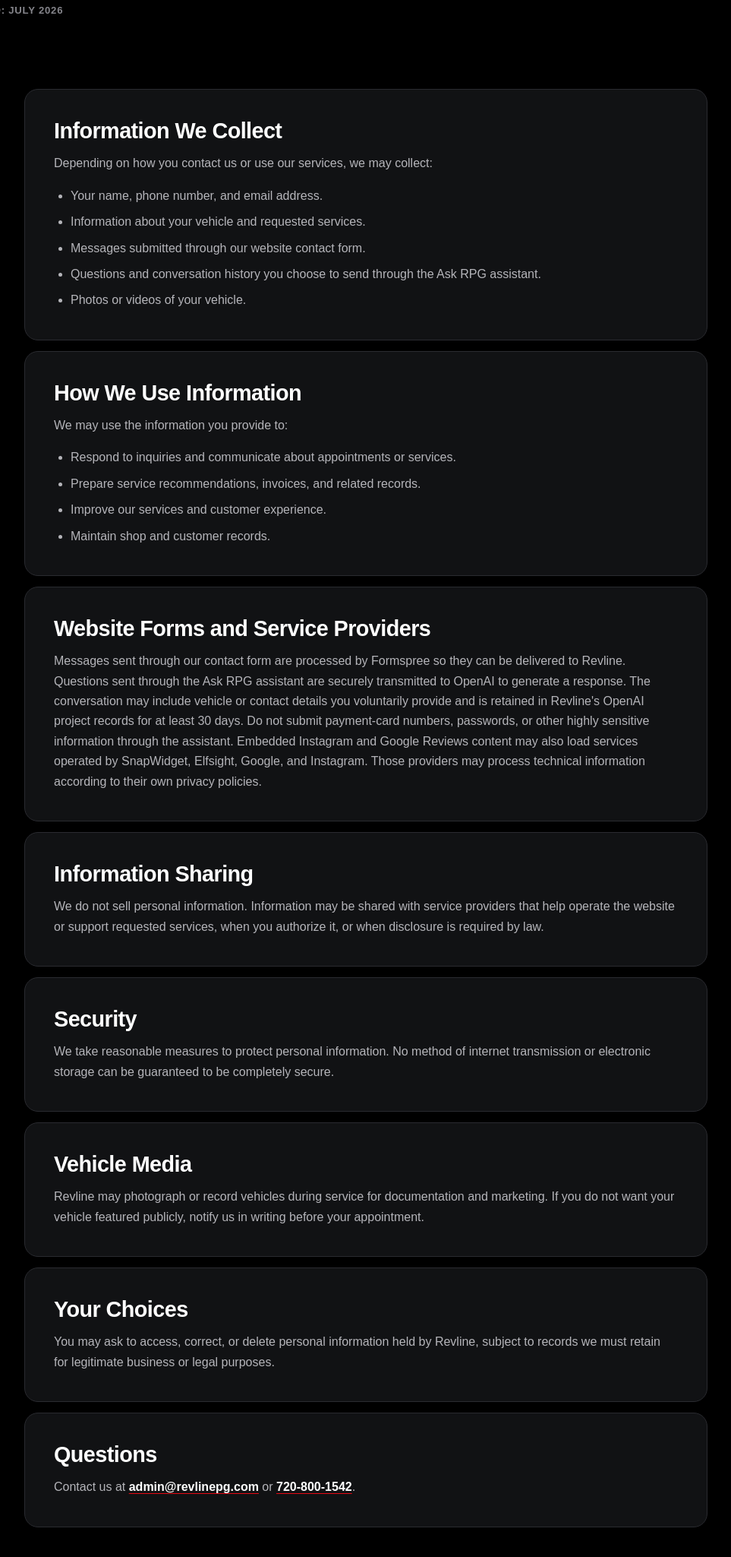
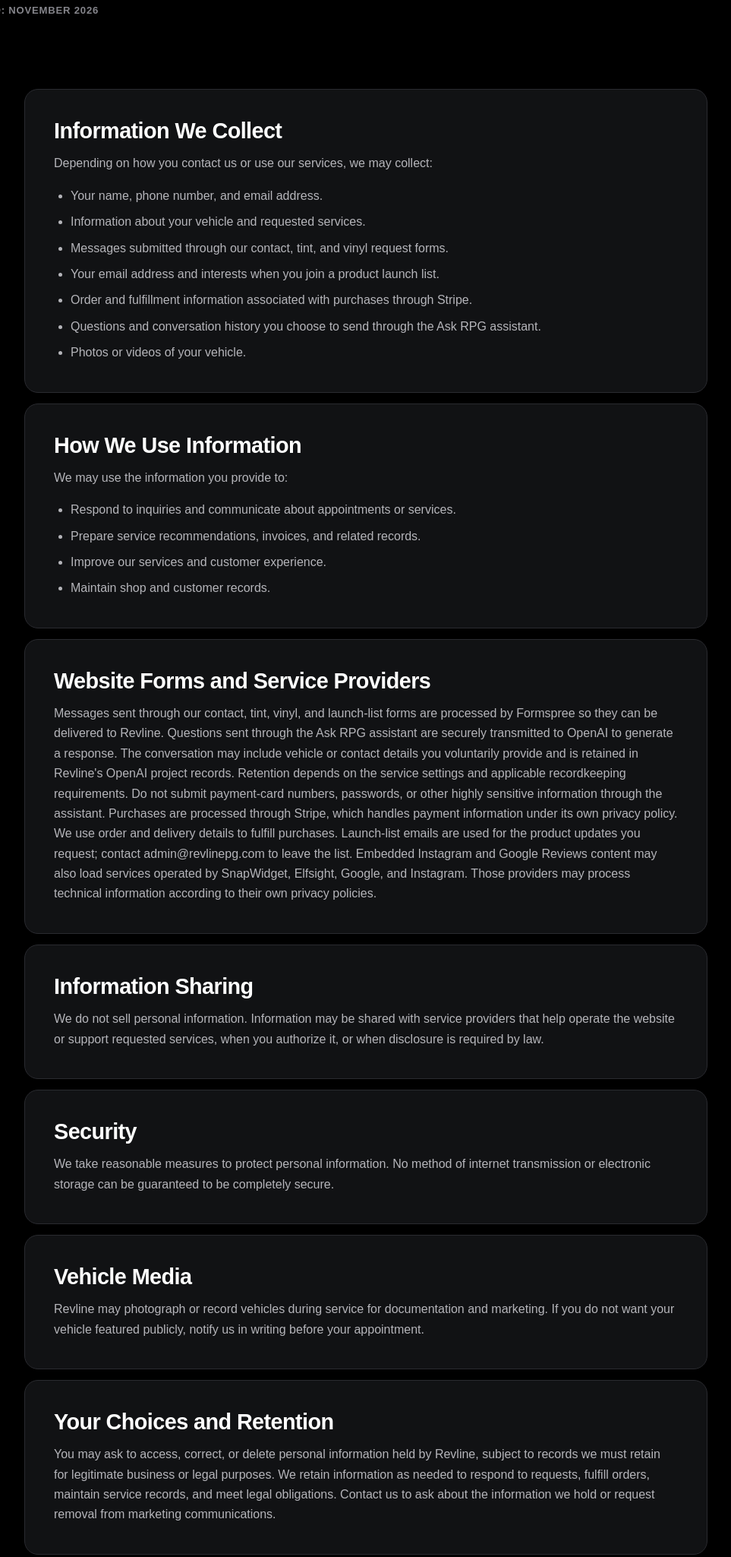
Before and after one commit to revlinepg/revline-website, a website: page privacy.html in a window 1280 px wide. Shown: the part 641-2690 px from the top of the page at 76% size, without its empty margins (158-1121 px from the left). Drawn offline with Linux system fonts and the light colour scheme.

Commit message:
Update privacy disclosures for orders and website requests

```diff
--- a/privacy.html
+++ b/privacy.html
@@ -30,7 +30,7 @@
       <a class="icon-button" href="tel:7208001542" aria-label="Call Revline Performance Garage">
         <i class="fas fa-phone" aria-hidden="true"></i>
       </a>
-      <a class="button button-primary header-book" href="contact.html">Book Appointment</a>
+      <a class="button button-primary header-book" href="contact.html">Request Appointment</a>
       <a class="icon-button" href="https://www.instagram.com/revline.pg" target="_blank" rel="noopener" aria-label="Visit Revline on Instagram">
         <i class="fab fa-instagram" aria-hidden="true"></i>
       </a>
@@ -52,7 +52,7 @@
       <p class="eyebrow">Your information</p>
       <h1>Privacy<br /><span>Policy.</span></h1>
       <p>This policy explains how Revline Performance Garage collects, uses, and safeguards information you provide.</p>
-      <p class="legal-updated">Last updated: July 2026</p>
+      <p class="legal-updated">Last updated: November 2026</p>
     </section>
 
     <article class="legal-page">
@@ -62,7 +62,9 @@
         <ul>
           <li>Your name, phone number, and email address.</li>
           <li>Information about your vehicle and requested services.</li>
-          <li>Messages submitted through our website contact form.</li>
+          <li>Messages submitted through our contact, tint, and vinyl request forms.</li>
+          <li>Your email address and interests when you join a product launch list.</li>
+          <li>Order and fulfillment information associated with purchases through Stripe.</li>
           <li>Questions and conversation history you choose to send through the Ask RPG assistant.</li>
           <li>Photos or videos of your vehicle.</li>
         </ul>
@@ -82,12 +84,17 @@
       <section>
         <h2>Website Forms and Service Providers</h2>
         <p>
-          Messages sent through our contact form are processed by Formspree so they can
+          Messages sent through our contact, tint, vinyl, and launch-list forms are processed by Formspree so they can
           be delivered to Revline. Questions sent through the Ask RPG assistant are
           securely transmitted to OpenAI to generate a response. The conversation may
           include vehicle or contact details you voluntarily provide and is retained in
-          Revline's OpenAI project records for at least 30 days. Do not submit payment-card
+          Revline's OpenAI project records. Retention depends on the service settings and
+          applicable recordkeeping requirements. Do not submit payment-card
           numbers, passwords, or other highly sensitive information through the assistant.
+          Purchases are processed through Stripe, which handles payment information under
+          its own privacy policy. We use order and delivery details to fulfill purchases.
+          Launch-list emails are used for the product updates you request; contact
+          admin@revlinepg.com to leave the list.
           Embedded Instagram and Google Reviews content may also load services operated
           by SnapWidget, Elfsight, Google, and Instagram. Those providers may process
           technical information according to their own privacy policies.
@@ -122,11 +129,13 @@
       </section>
 
       <section>
-        <h2>Your Choices</h2>
+        <h2>Your Choices and Retention</h2>
         <p>
           You may ask to access, correct, or delete personal information held by
           Revline, subject to records we must retain for legitimate business or legal
-          purposes.
+          purposes. We retain information as needed to respond to requests, fulfill orders,
+          maintain service records, and meet legal obligations. Contact us to ask about
+          the information we hold or request removal from marketing communications.
         </p>
       </section>
 
@@ -145,7 +154,7 @@
       <i class="fas fa-phone" aria-hidden="true"></i>
       <span>Call</span>
     </a>
-    <a class="mobile-contact-book" href="contact.html#contact-form">Book Appointment</a>
+    <a class="mobile-contact-book" href="contact.html#contact-form">Request Appointment</a>
   </aside>
 
   <footer class="site-footer">
```
